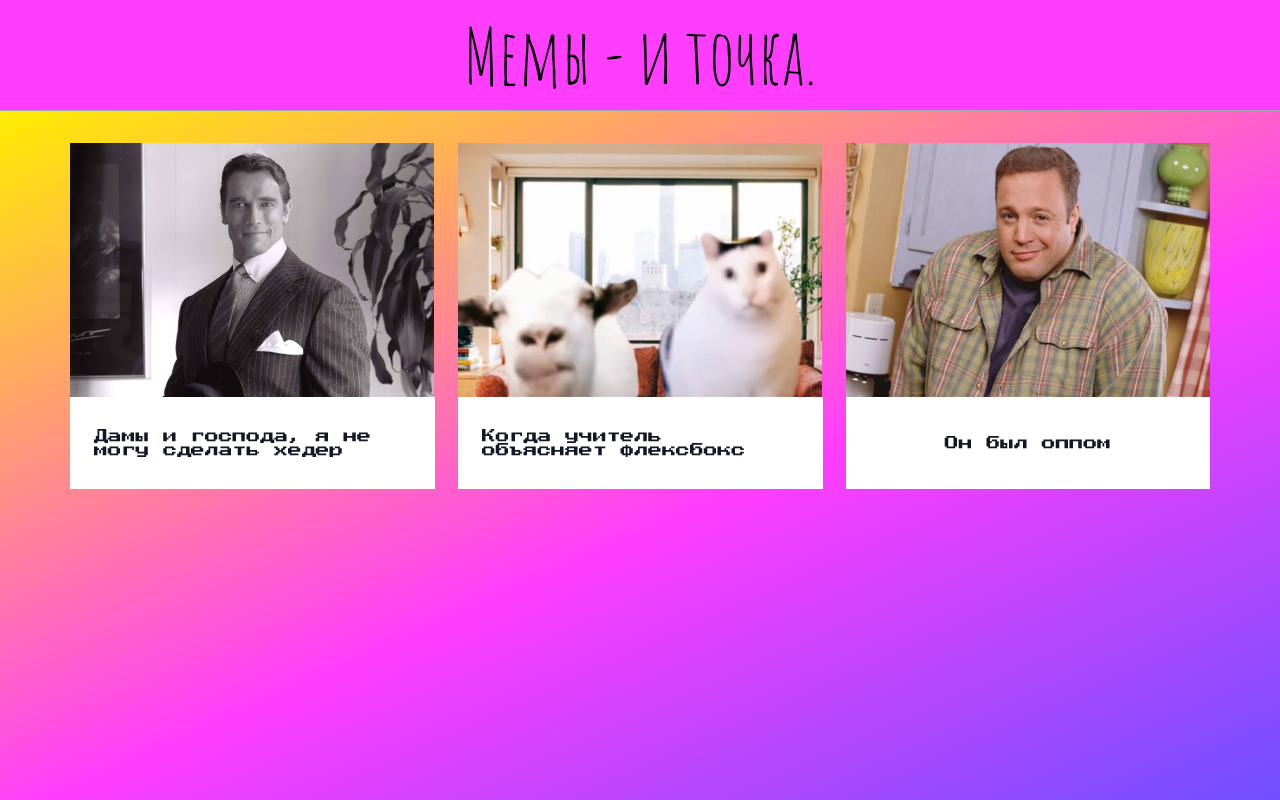
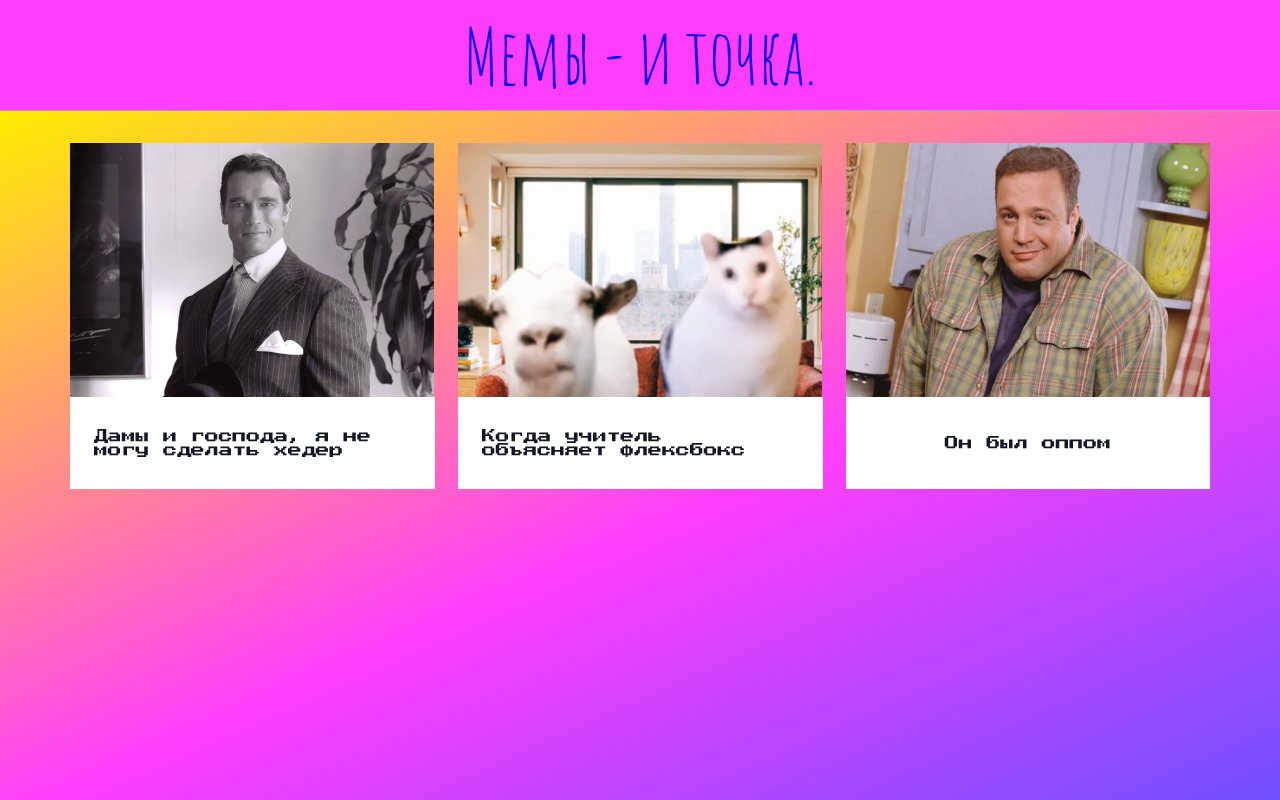
Before and after one commit to Flm-c/ya_memes, a plain HTML site: page index.html in a window 1280 px wide. Shown: the top 800 px of the page. Drawn offline with Linux system fonts and the light colour scheme.

Commit message:
add main link

```diff
--- a/index.html
+++ b/index.html
@@ -17,7 +17,7 @@
 <header class="header">
     <section class="container">
         <div class="header__title">
-            Мемы - и точка.
+            <a href="../index.html">Мемы - и точка.</a>
         </div>
     </section>
 </header>
--- a/styles/style.css
+++ b/styles/style.css
@@ -7,6 +7,10 @@ body {
     height: 110px;
     background-color: #FF3DFE;
     border-bottom: 1px solid #A1A6B4;
+}
+
+.header__title a {
+    text-decoration: none;
 }
 
 .footer {
```
Also changed, not shown: detail_pages/detail_page1.html (+1 -1 lines), detail_pages/detail_page2.html (+1 -1 lines), detail_pages/detail_page3.html (+1 -1 lines), images/invalidi.jpg (added).
